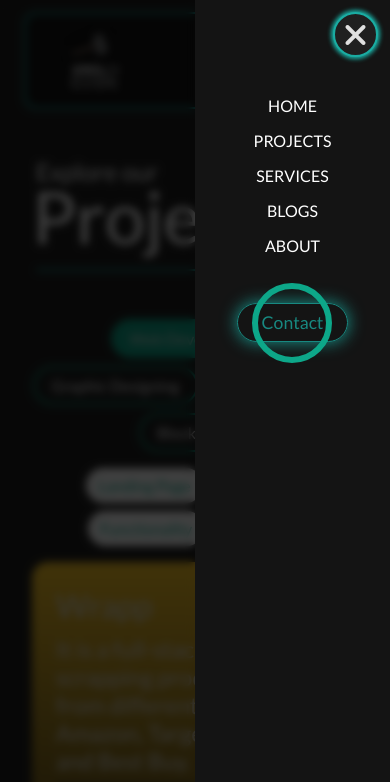
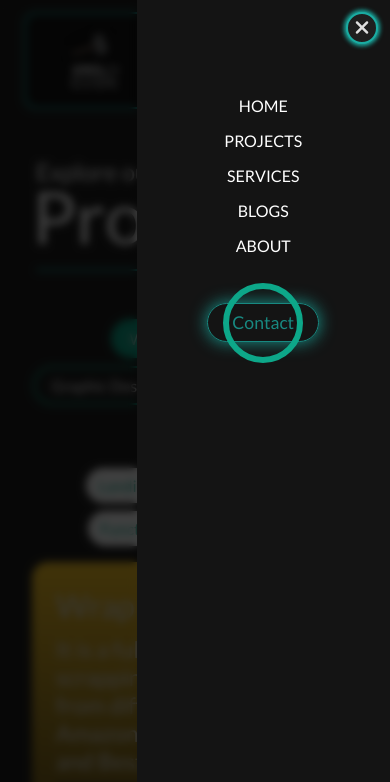
Before and after one commit to haider-ali-1/smash-code-landing-page, a plain HTML site: page index.html in a window 390 px wide. Both pictures are taken after a click on the button 320 px from the left and 60 px from the top of the page. Shown: the top 782 px of the page. Drawn offline with Linux system fonts and the light colour scheme.

Commit message:
fix close button size

```diff
--- a/assests/css/style.css
+++ b/assests/css/style.css
@@ -93,7 +93,7 @@
   position: fixed;
   top: 0;
   right: 0;
-  width: 50%;
+  width: 65%;
   height: 100%;
   background-color: #141414;
   padding: 1rem;
@@ -123,13 +123,20 @@
   color: #e0e0e0;
   font-size: 2rem;
   border: 2px solid #1aaca2;
-  width: 45px;
+  width: 32px;
+  height: 32px;
   border-radius: 50%;
   box-shadow: 0 0 4px 2px #1aaca2;
 }
 
+.header__nav-mobile.active button i {
+  font-size: 20px;
+}
+
 .header__nav-mobile.active button {
-  display: block;
+  display: flex;
+  justify-content: center;
+  align-items: center;
 }
 
 /* Header Section End */
```
